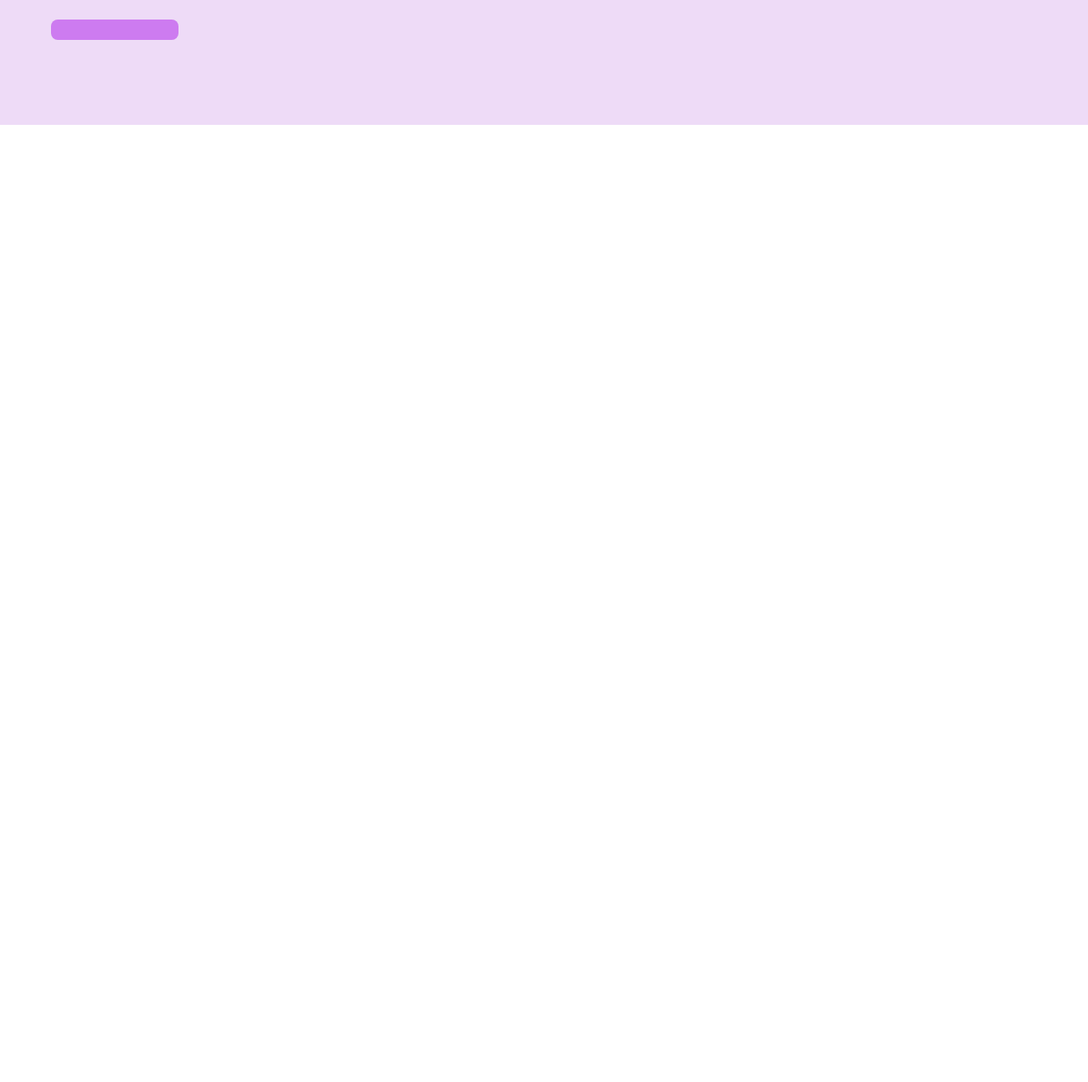
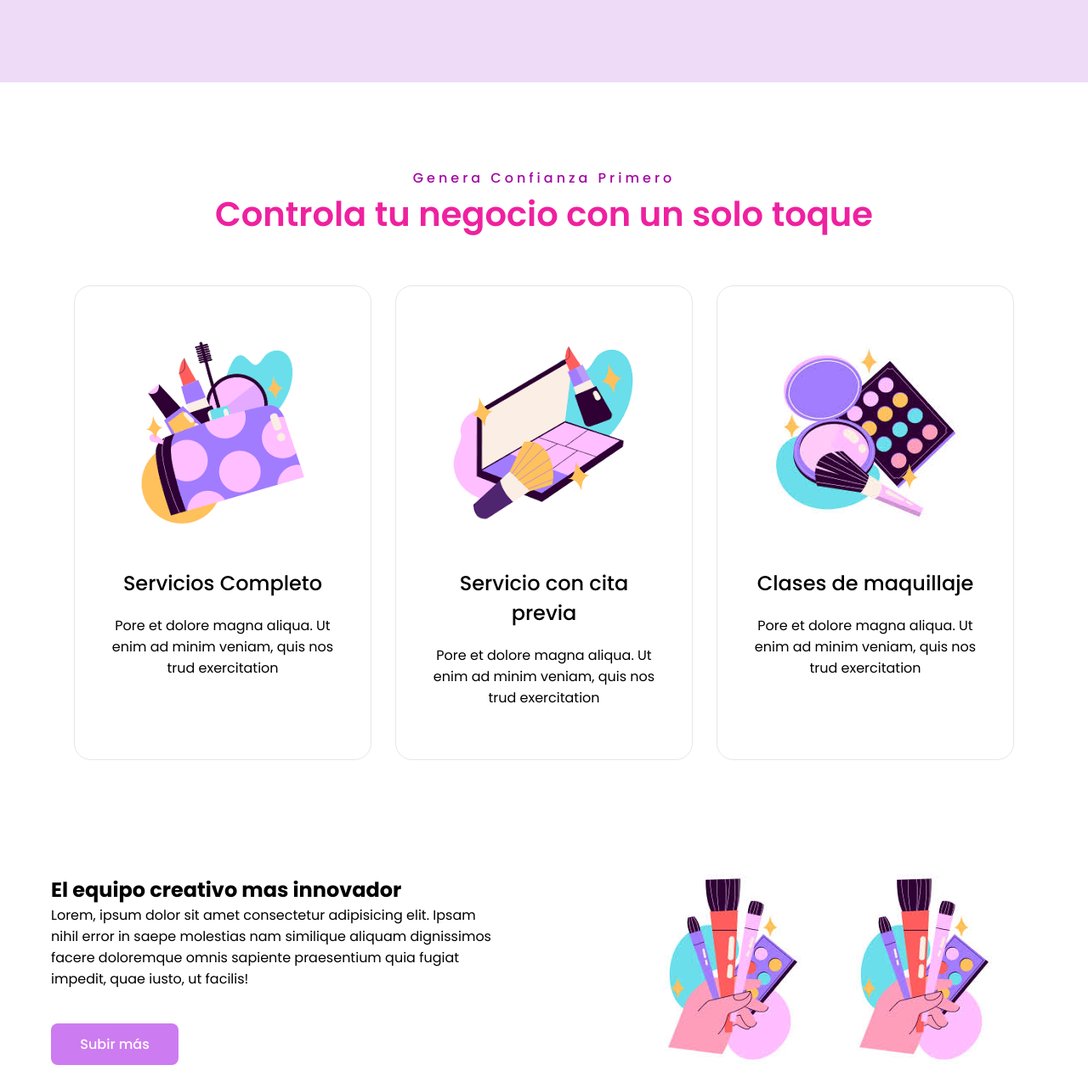
Before and after one commit to Majocontrerasc/Pag, a plain HTML site: page index.html in a window 1280 px wide. Shown: the part 507-1781 px from the top of the page at 85% size. Before the commit the page ends 800 px from the top, so only its background shows below. Drawn offline with Linux system fonts and the light colour scheme.

Commit message:
modificacion

```diff
--- a/CSS/style.css
+++ b/CSS/style.css
@@ -162,7 +162,95 @@ header{
     border: 2px solid var(--main_color-primary);
     color: var(--color_text-tertiary);
 }
-.image_cover{
+.image__cover{
+    width: 100%;
+}
+
+.image__cover img{
     width: 550px;
 }
+
 /*End Portada inicio*/
+/*estilos Generales Cards*/
+
+.container__card-primary{
+    padding-top: 100px;
+}
+
+.card__primary{
+    max-width: 1200px;
+    margin: auto;
+    text-align: center;
+    padding: 0px 20px;
+}
+
+.text__card-primary{
+    max-width: 800px;
+    margin: auto;
+}
+
+.text__card-primary p{
+    color: var(--color_text-primary);
+    letter-spacing: 4px;
+    font-size: var(--text_paragraph);
+    font-weight: 500;
+}
+
+.text__card-primary h1{
+    font-size: var(--text_size_title);
+    font-weight: 600;
+    color: var(--color_text-secundary);
+}
+
+.container__box-cardPrimary{
+    display: flex;
+    flex-wrap: wrap;
+    justify-content: center;
+    margin-top: 40px;
+}
+
+.box__card-primary{
+    max-width: 350px;
+    padding: 60px 40px;
+    border: 1px solid #e6e6e6;
+    border-radius: 20px;
+    margin: 14px;
+    transition: all 300ms;
+}
+
+.box__card-primary:hover{
+    border: 1px solid transparent;
+    box-shadow: var(--box_shadow-primary);
+}
+
+.box__card-primary h2{
+    font-size: var(--text_title_card);
+    margin-top: 40px;
+    font-weight: 500;
+}
+
+.box__card-primary p{
+    margin-top: 20px;
+}
+
+/*End Estilos Generales Cards*/
+.container__card-secundary{
+    text-align:
+}
+.card__secundary{
+    max-width: 1200px;
+    margin: auto;
+    margin-top: 100px;
+    display: flex;
+    align-items: center;
+    padding: 0px 20px;
+}
+.text__card-secundary{
+    width: 100%;
+    padding-right: 150px;
+
+}
+.image_secundary{
+    display: flex;
+    margin: 20px;
+}
--- a/index.html
+++ b/index.html
@@ -69,12 +69,12 @@
                 <section  class="text_cover">
                     <h1>Trabaje inteligentemebte con infinitas posibilidades</h1>
                     <p>Lorem ipsum dolor sit. </p>
-                    <a href="#" class="btn_text-cover btn_text"></a>
+                    <a href="#" class="btn_text-cover btn_text">Empezar</a>
 
 
                 </section>
                 <section class="image_cover">
-                    <img src="images/cover/logo makeup.jfif" alt="">
+                    <img src="images/cover/logo.jfif" alt="">
 
                 </section>
 
@@ -82,6 +82,52 @@
             </div>
 
         </div>
+        <!--End Portada Inicio-->
+		<!--Generador de Confianza-->
+        <div class="container__trust container__card-primary">
+            <div class="trust card__primary">
+                <div class="text__trust text__card-primary">
+                    <p>Genera Confianza Primero</p>
+                    <h1>Controla tu negocio con un solo toque</h1>
+                </div>
+                <div class="container__trust container__box-cardPrimary">
+                    <div class="card__trust box__card-primary">
+                        <img src="images/Servicios/servicio completo.png" alt="">
+                        <h2>Servicios Completo</h2>
+                        <p>Pore et dolore magna aliqua. Ut enim ad minim veniam, quis nos trud exercitation</p>
+                    </div>
+                    <div class="card__trust box__card-primary">
+                        <img src="images/Servicios/Cita para servicio.png" alt="">
+                        <h2>Servicio con cita previa</h2>
+                        <p>Pore et dolore magna aliqua. Ut enim ad minim veniam, quis nos trud exercitation</p>
+                    </div>
+                    <div class="card__trust box__card-primary">
+                        <img src="images/Servicios/descarga.jfif" alt="">
+                        <h2>Clases de maquillaje</h2>
+                        <p>Pore et dolore magna aliqua. Ut enim ad minim veniam, quis nos trud exercitation</p>
+                    </div>
+                </div>
+            </div>
+        </div>
+        <div class="container__trust container__card-secundary">
+            <div class="trust card__secundary">
+                <section class="text__trust text__card-secundary">
+                    <h1>El equipo creativo mas innovador </h1>
+                    <p>Lorem, ipsum dolor sit amet consectetur adipisicing elit. Ipsam nihil error in saepe molestias nam similique aliquam dignissimos facere doloremque omnis sapiente praesentium quia fugiat impedit, quae iusto, ut facilis!</p>
+                    <a href="#" class="btn_text-cover btn_text">Subir más</a>
+                </section>
+                <section class="image_secundary">
+                    <img src="images/cover/logo.jfif" alt="">
+                    <img src="images/cover/logo.jfif" alt="">
+
+                </section>
+
+
+            </div>
+        </div>
+
+
+
     </main>
 </body>
 </html>
```
Also changed, not shown: images/Servicios/CLASE DE MAQUILLAJE.jpg (added), images/Servicios/Cita para servicio.png (added), images/Servicios/SERVICIO COMPLETO.jpg (added), images/Servicios/descarga.jfif (added), images/Servicios/servicio completo.png (added), images/cover/logo.jfif (added).
